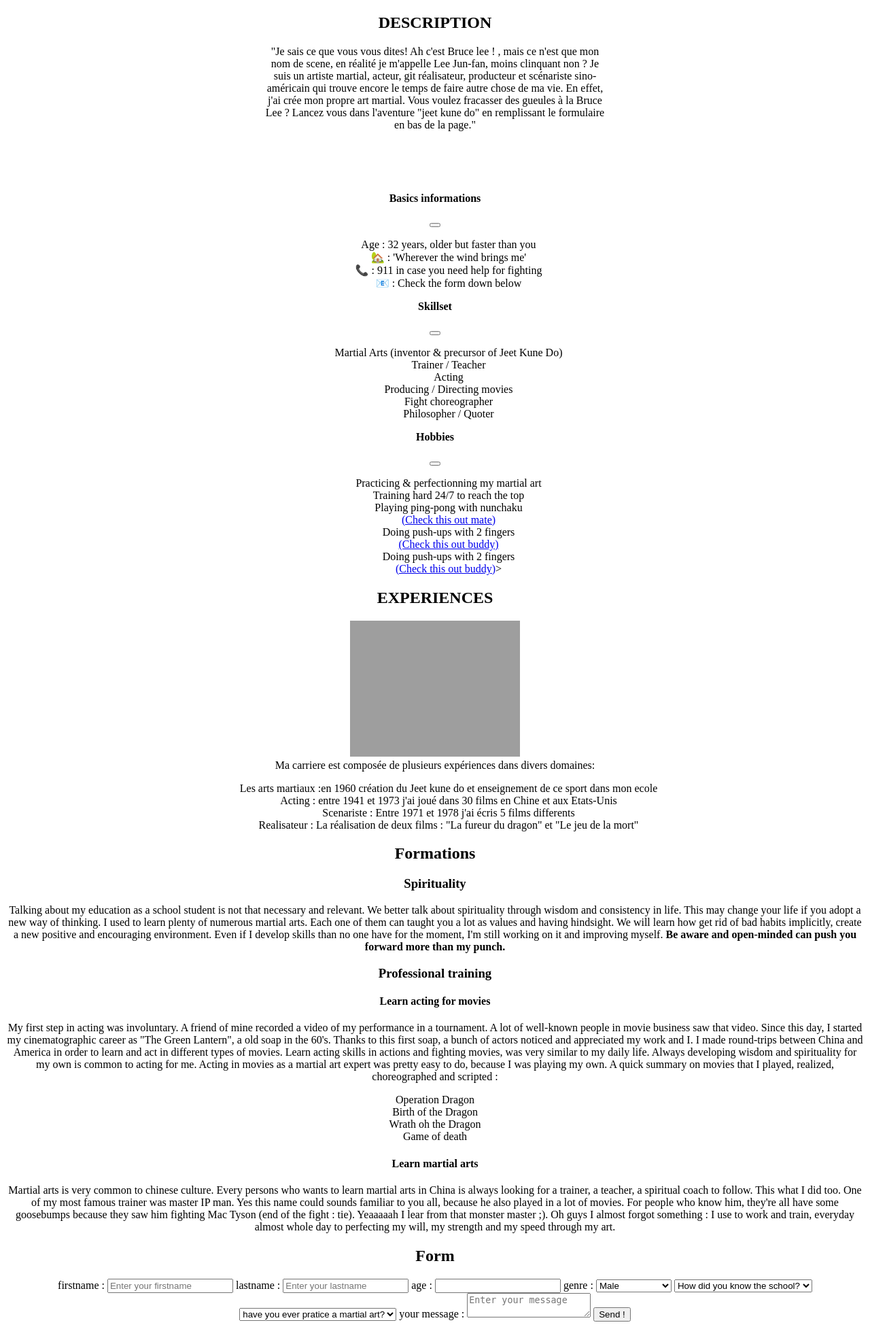
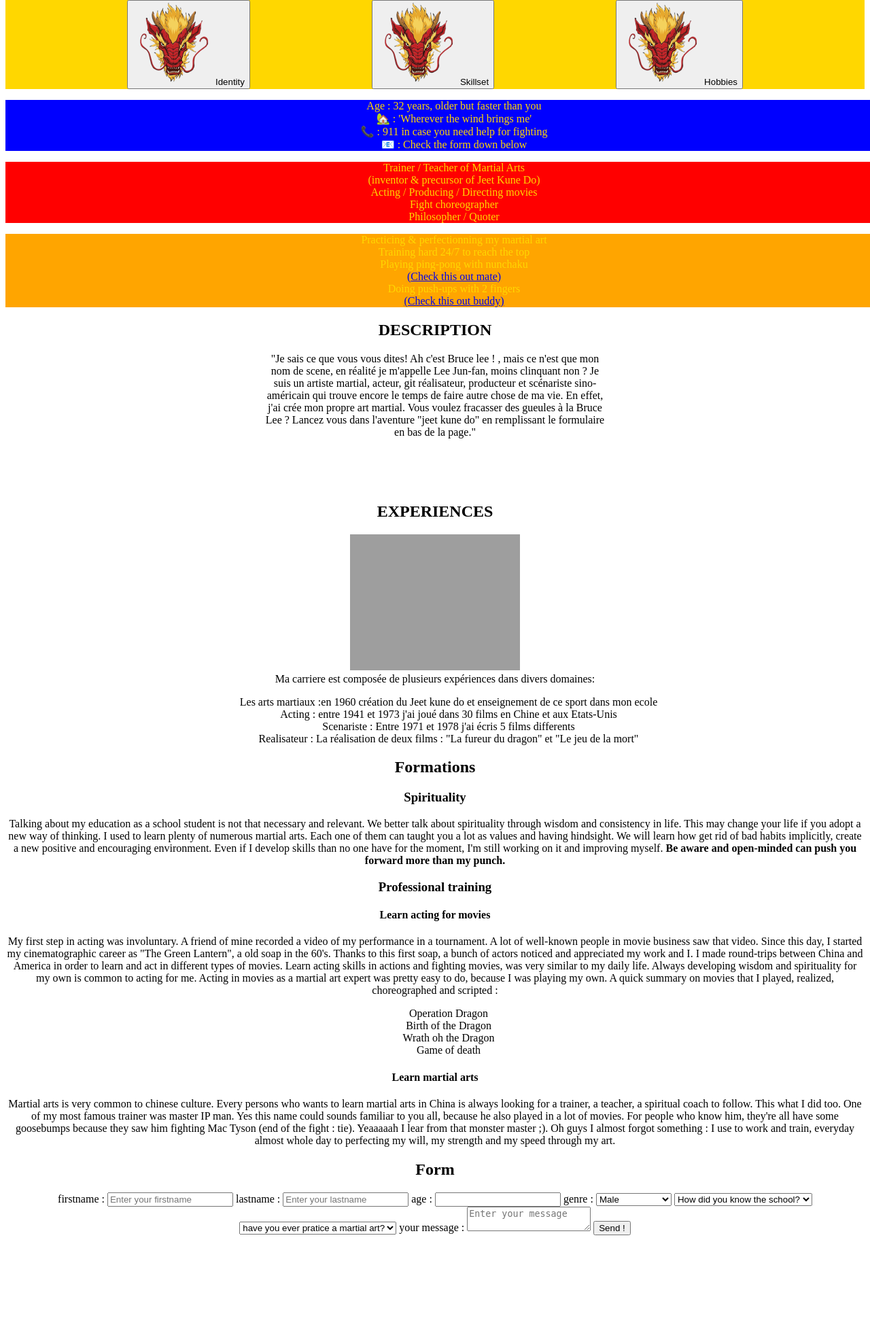
Before and after one commit to Gambino-stack/BruceLeeProject, a PHP site: page /BruceLee.php in a window 1280 px wide. Shown: the part 481-2433 px from the top of the page at 68% size. After the commit the page ends 2298 px from the top, so only its background shows below. Run offline with PHP 8.4, Linux system fonts and the light colour scheme; some libraries are stand-ins or nearby versions; some web fonts are replaced; grey boxes are pictures that could not be loaded.

Commit message:
add creation button, text w/button

```diff
--- a/BruceLee.php
+++ b/BruceLee.php
@@ -33,8 +33,52 @@ C/O https://placeholder.com/ " alt="logo_Left_Dragon" >
 
 C/O https://placeholder.com/ " alt="logo_Right_Dragon" >
         </div>
+        <section class="dragonbutton">
+            <div>
+                <button onclick="myFunction1()" class="sidebarbutton1" ><img src="img/dragon.png" alt="dragon head">Identity</button>
+            </div>
 
-        <div class="sidebar">
+            <div>
+                <button onclick="myFunction2()" class="sidebarbutton2"><img src="img/dragon.png" alt="dragon head">Skillset</button>
+            </div>
+
+            <div>
+                <button onclick="myFunction3()" class="sidebarbutton3"><img src="img/dragon.png" alt="dragon head">Hobbies</button>
+            </div>
+        </section>
+
+        <section class="dragoninfos">
+            <div class="identity">
+                <ul>
+                    <li>Age  : 32 years, older but faster than you</li>
+                    <li>🏡   : 'Wherever the wind brings me' </li>
+                    <li>📞   : 911 in  case you need help for fighting</li>
+                    <li>📧   : Check the form down below</li>
+                </ul>
+            </div>
+
+            <div class="skillset">
+                <ul>
+                    <li>Trainer / Teacher of Martial Arts</li>
+                    <li>(inventor & precursor of Jeet Kune Do)</li>
+                    <li>Acting / Producing / Directing movies</li>
+                    <li>Fight choreographer</li>
+                    <li>Philosopher / Quoter</li>
+                </ul>
+            </div>
+
+            <div class="hobbies">
+                <ul>
+                    <li>Practicing & perfectionning my martial art</li>
+                    <li>Training hard 24/7 to reach the top</li>
+                    <li>Playing ping-pong with nunchaku</li>
+                    <li><a href="https://www.youtube.com/watch?v=qHe6vhexm6g">(Check this out mate)</a></li>
+                    <li>Doing push-ups with 2 fingers</li>
+                    <li><a href="https://www.youtube.com/watch?v=JlQfBg3VJJU">(Check this out buddy)</a></li>
+                </ul>
+            </div>
+        </section>
+
 
             <!-- Contient la Description-->
         <section>
@@ -47,49 +91,12 @@ C/O https://placeholder.com/ " alt="logo_Right_Dragon" >
             </article>
         </section>
             <!-- Contient la quick informations-->
-            <section id="firstInformations">
-                <p><b>Basics informations</b></p>
-                <button class="sidebarButton"></button>
-                    <ul>
-                        <li>Age : 32 years, older but faster than you</li>
-                        <li>🏡 : 'Wherever the wind brings me' </li>
-                        <li>📞 : 911 in  case you need help for fighting</li>
-                        <li>📧 : Check the form down below</li>
-                    </ul>
-            </section>
+
 
             <!-- Contient les skills -->
-            <section id="skillset">
-                <p><b>Skillset</b></p>
-                <button class="sidebarButton" href="#" src=""></button>
-                <ul>
-                    <li>Martial Arts (inventor & precursor of Jeet Kune Do)</li>
-                    <li>Trainer / Teacher</li>
-                    <li>Acting</li>
-                    <li>Producing / Directing movies</li>
-                    <li>Fight choreographer</li>
-                    <li>Philosopher / Quoter</li>
-                </ul>
-            </section>
+
 
             <!-- Contient les hobbies -->
-            <section id="hobbies">
-                <p><b>Hobbies</b></p>
-                <button class="sidebarButton" href="#"></button>
-                    <ul>
-                        <li>Practicing & perfectionning my martial art</li>
-                        <li>Training hard 24/7 to reach the top</li>
-                        <li>Playing ping-pong with nunchaku
-                        <a href="https://www.youtube.com/watch?v=qHe6vhexm6g"><br>(Check this out mate)</a></li>
-                        <li>Doing push-ups with 2 fingers
-                        <a href="https://www.youtube.com/watch?v=JlQfBg3VJJU"><br>(Check this out buddy)</a></li>
-                        <li>Doing push-ups with 2 fingers
-                        <a href="https://www.youtube.com/watch?v=JlQfBg3VJJU"><br>(Check this out buddy)</a>></li>
-                    </ul>
-            </section>
-
-        </div>
-
 
         <!-- Contient les Experiences -->
         <section class="experience">
@@ -134,10 +141,12 @@ C/O https://placeholder.com/ " alt="logo_Right_Dragon" >
                             Acting in movies as a martial art expert was pretty easy to do, because I was playing my own.
                             A quick summary on movies that I played, realized, choreographed and scripted :
                         </p>
+                            <ul>
                                 <li>Operation Dragon</li>
                                 <li>Birth of the Dragon</li>
                                 <li>Wrath oh the Dragon</li>
                                 <li>Game of death</li>
+                            </ul>
                     <h4>Learn martial arts </h4>
                         <p>
                             Martial arts is very common to chinese culture. Every persons who wants to learn martial arts in China is always looking for
--- a/style.css
+++ b/style.css
@@ -26,7 +26,57 @@ header {
 }
 
 /***Side Bars Part***/
-.sidebarButton
+.sidebardragon {
+    display : inline-block;
+    text-align: center;
+}
+
+.dragonbutton{
+    display: flex;
+    justify-content : space-evenly;
+    align-self: center;
+    background-color : gold;
+}
+
+p {
+    text-align: center;
+}
+
+ul{
+    list-style-type: none;
+}
+
+li {
+    display: flex;
+    justify-content: center;
+}
+
+.dragoninfos {
+    display : block;
+}
+
+.sidebarbutton {
+    border-radius: 48%;
+}
+
+.identity{
+    width: 100vw;
+    background-color: blue;
+    color: gold;
+}
+
+.skillset{
+    width: 100vw;
+    background-color: red;
+    color: gold;
+}
+
+.hobbies{
+    width: 100vw;
+    background-color: orange;
+    color: gold;
+}
+
 
 
 
@@ -50,6 +100,7 @@ header {
     width: 500px;
     height: 200px;
 }
+
 
 
 /***Section Formation***/
```
Also changed, not shown: script.js (added, +29 -0 lines), 1 other file. Lines whose indentation alone changed are shown as unchanged.
